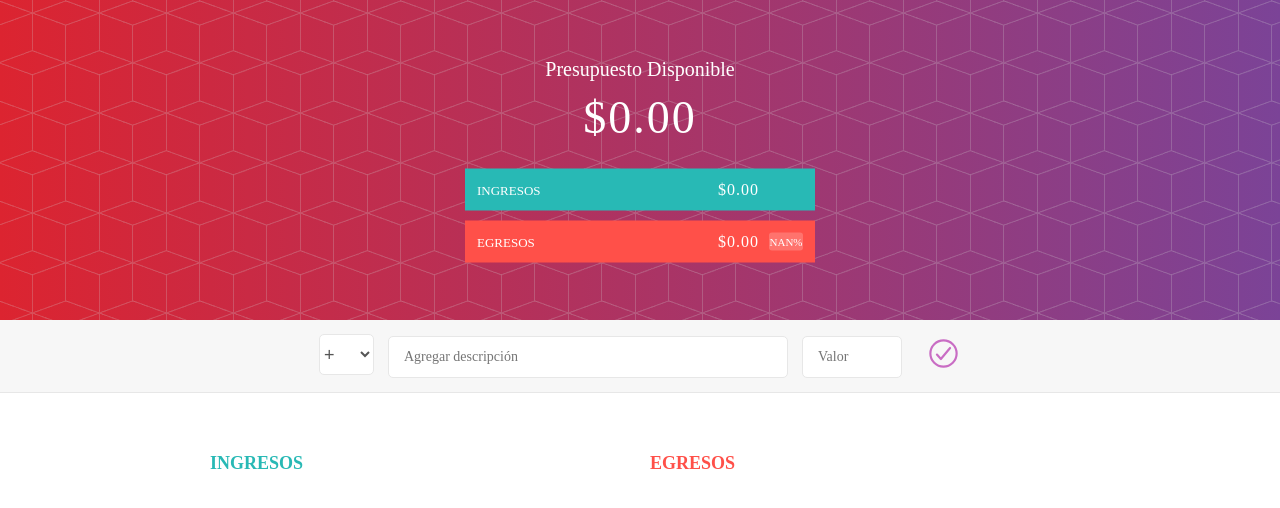
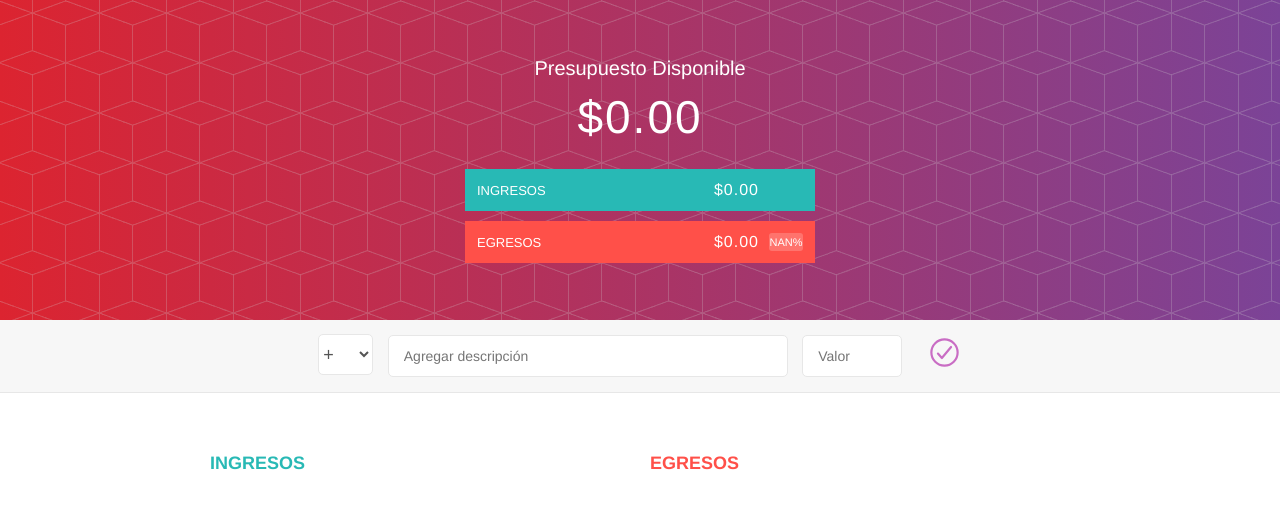
Before and after one commit to luciardrgz/budget, a plain HTML site: page index.html in a window 1280 px wide. Drawn offline with nearby package versions, Linux system fonts and the light colour scheme.

Commit message:
Cambiada font-family para mejor visualización

```diff
--- a/css/estilos.css
+++ b/css/estilos.css
@@ -12,7 +12,7 @@
 
 body {
     color: #555;
-    font-family: montserrat;
+    font-family: helvetica;
     font-size: 16px;
     position: relative;
     height: 100vh;
@@ -50,7 +50,7 @@ body {
     font-size: 20px;
     text-align: center;
     margin-bottom: 10px;
-    font-weight: 300;
+    font-weight: 400;
 }
 
 .presupuesto_valor {
```
